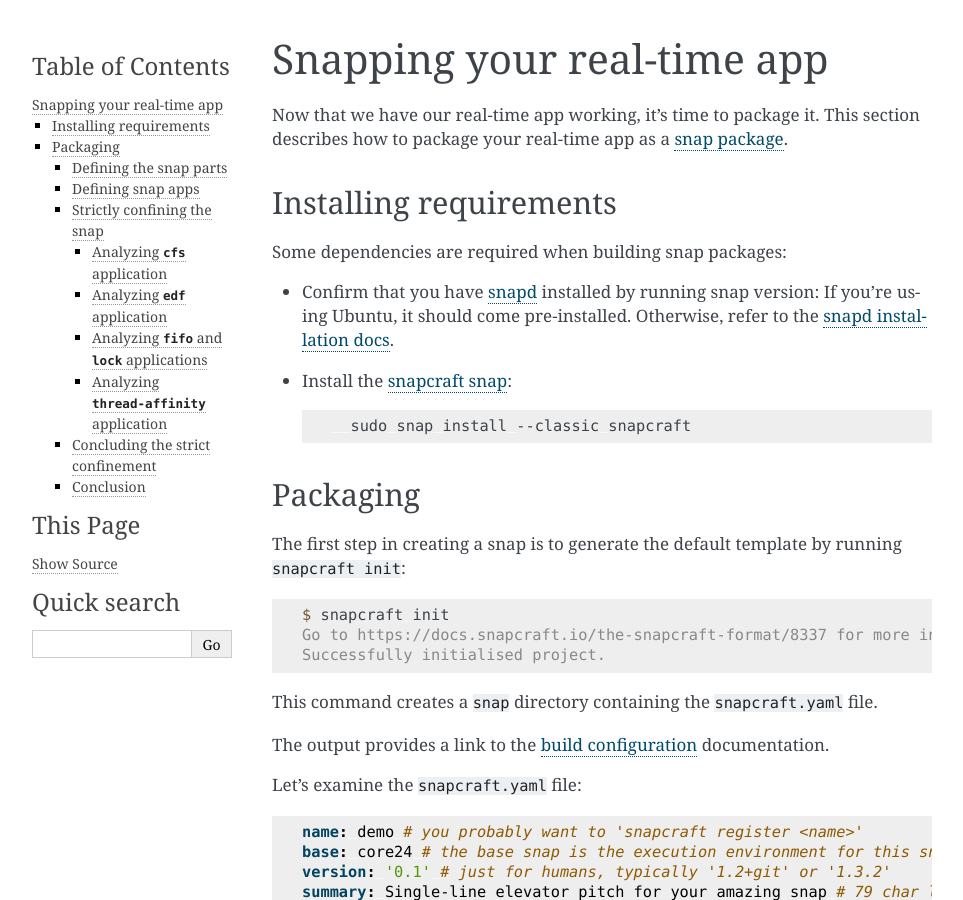
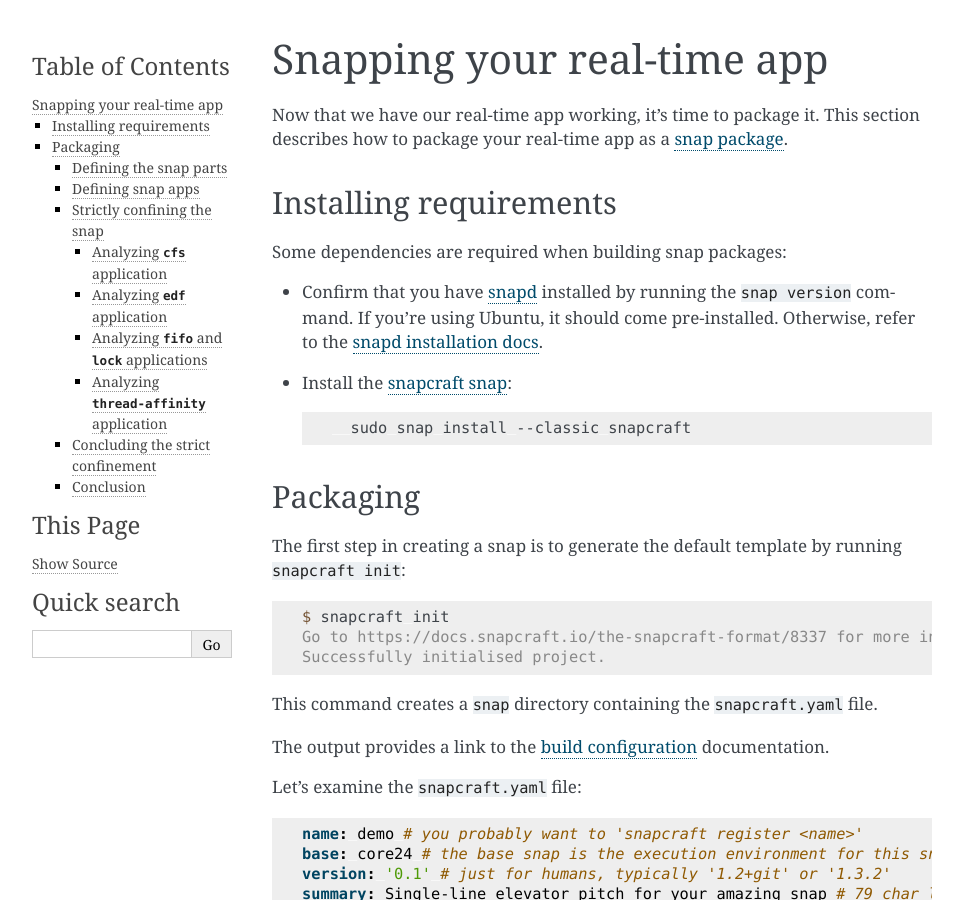
Before and after one commit to canonical/real-time-ubuntu-docs, a Sphinx documentation site: the page built from docs/tutorial/7-snapping.md, in a window 1280 px wide and 900 px high. Shown: the whole window, without its empty margins (148-1111 px from the left). Built offline with Sphinx 7.4.7, drawn with Linux system fonts in a browser that asks for light colours.

Commit message:
refact: complement command info
Co-authored-by: Farshid Tavakolizadeh <email@farshid.ws>
Signed-off-by: Lincoln Wallace <lincoln.wallace@canonical.com>

```diff
--- a/docs/tutorial/7-snapping.md
+++ b/docs/tutorial/7-snapping.md
@@ -7,7 +7,7 @@
 
 Some dependencies are required when building snap packages:
 
-- Confirm that you have [snapd][snapd] installed by running snap version:
+- Confirm that you have [snapd][snapd] installed by running the `snap version` command.
   If you're using Ubuntu, it should come pre-installed.
   Otherwise, refer to the [snapd installation docs][install_snapd].
 
```
